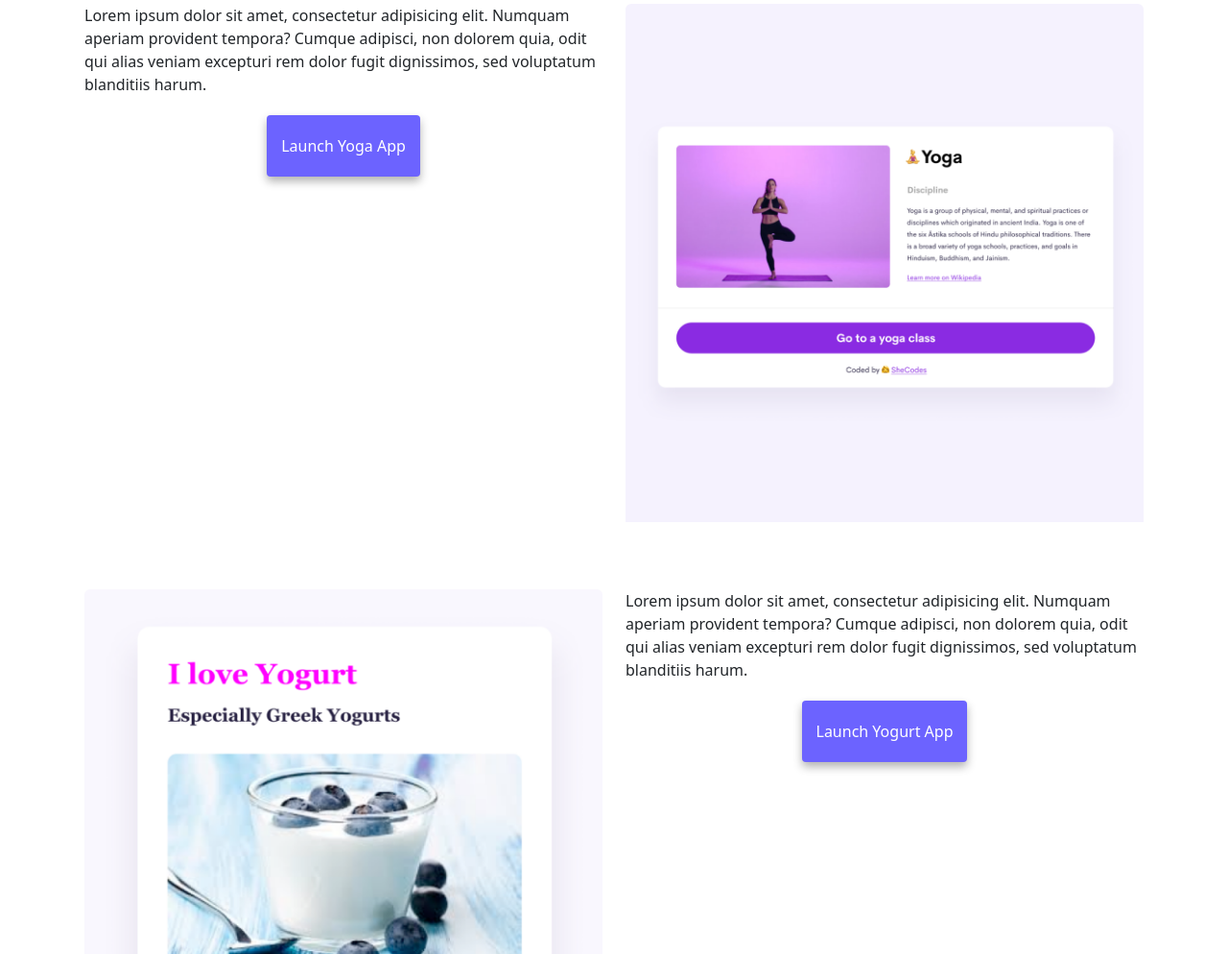
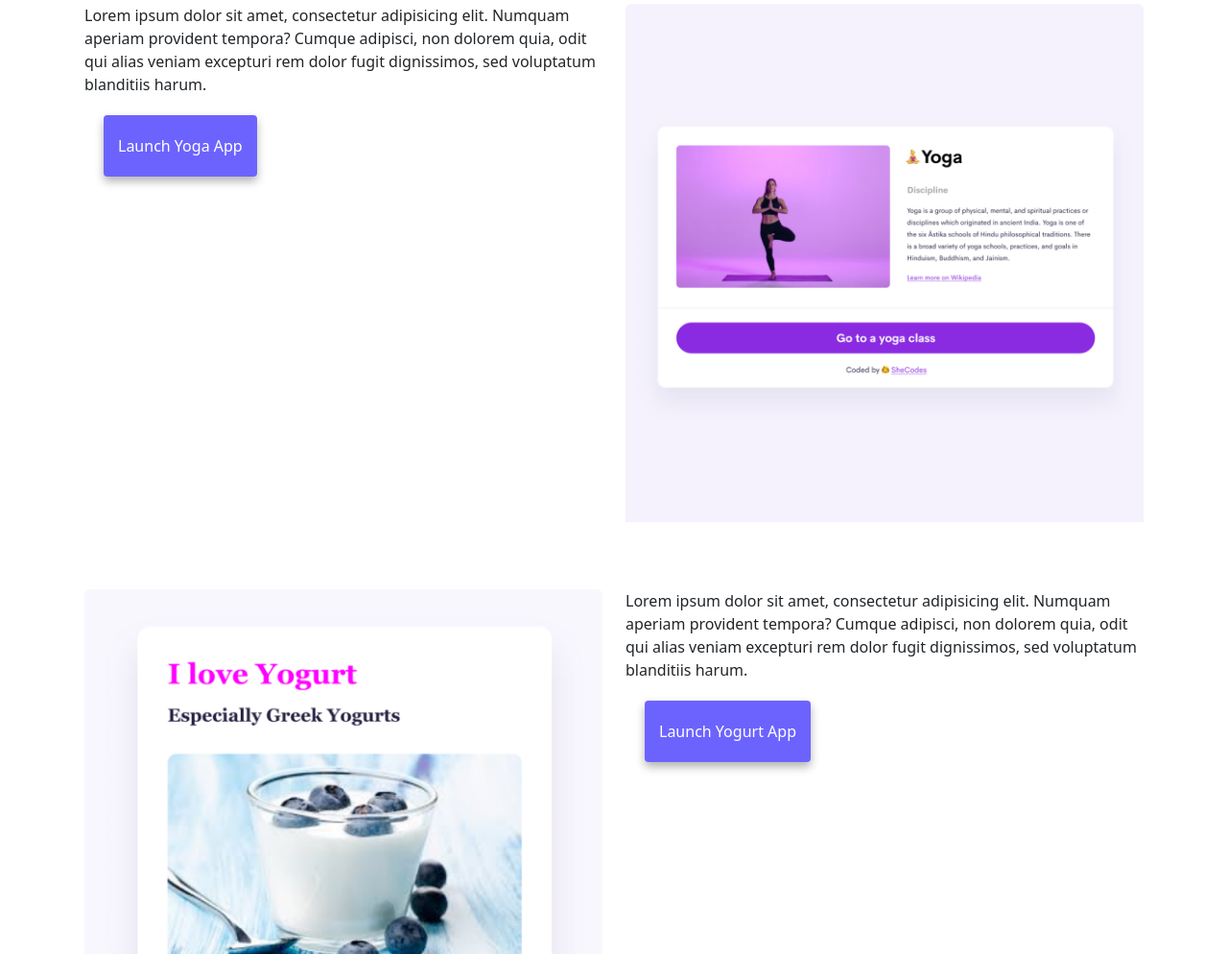
Before and after one commit to ildikob09/responsive-homework-w3, a plain HTML site: page index.html in a window 1280 px wide. Shown: the part 1120-2114 px from the top of the page at 96% size. Drawn offline with nearby package versions, Linux system fonts and the light colour scheme.

Commit message:
fixed launch button alignment

```diff
--- a/index.html
+++ b/index.html
@@ -125,7 +125,7 @@
               voluptatum blanditiis harum.
               <div class="text-center text-md-left">
                 <button>
-                  <a href="#navbar" title="Launch Yogurt App"
+                  <a href="#navbar" title="Launch Weather App"
                     >Launch Yogurt App</a
                   >
                 </button>
--- a/style.css
+++ b/style.css
@@ -119,3 +119,9 @@ a {
 a:hover {
   color: blue;
 }
+@media (min-width: 800px) {
+  button {
+    display: block;
+    text-align: left;
+  }
+}
```
